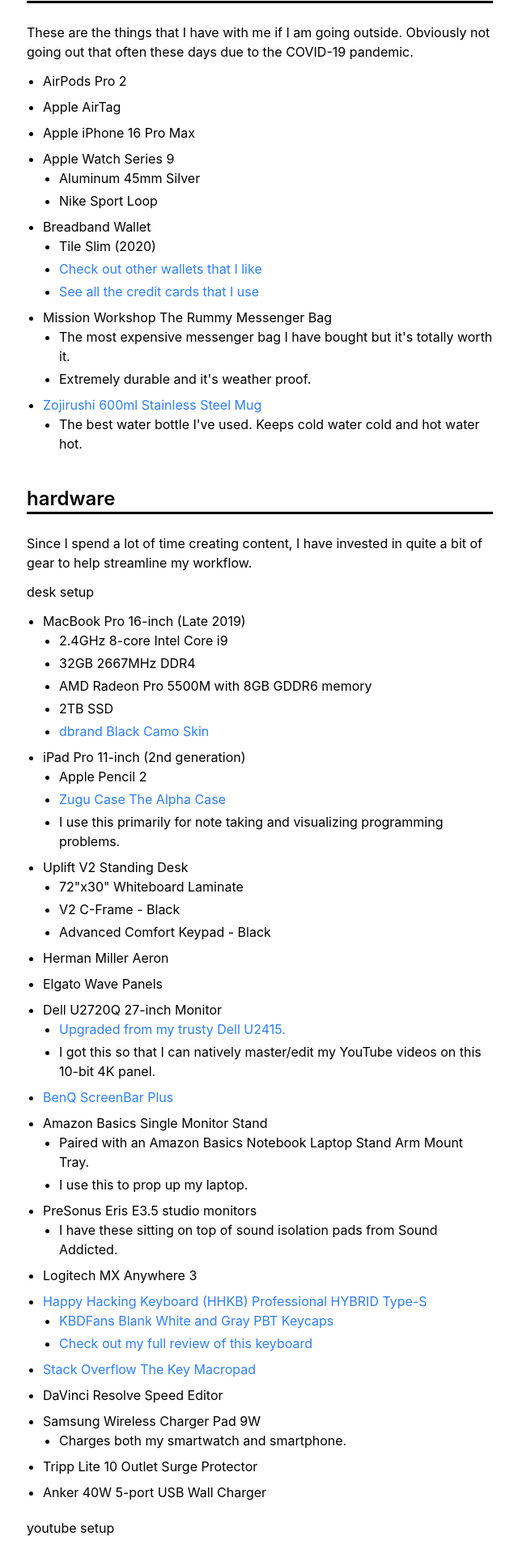
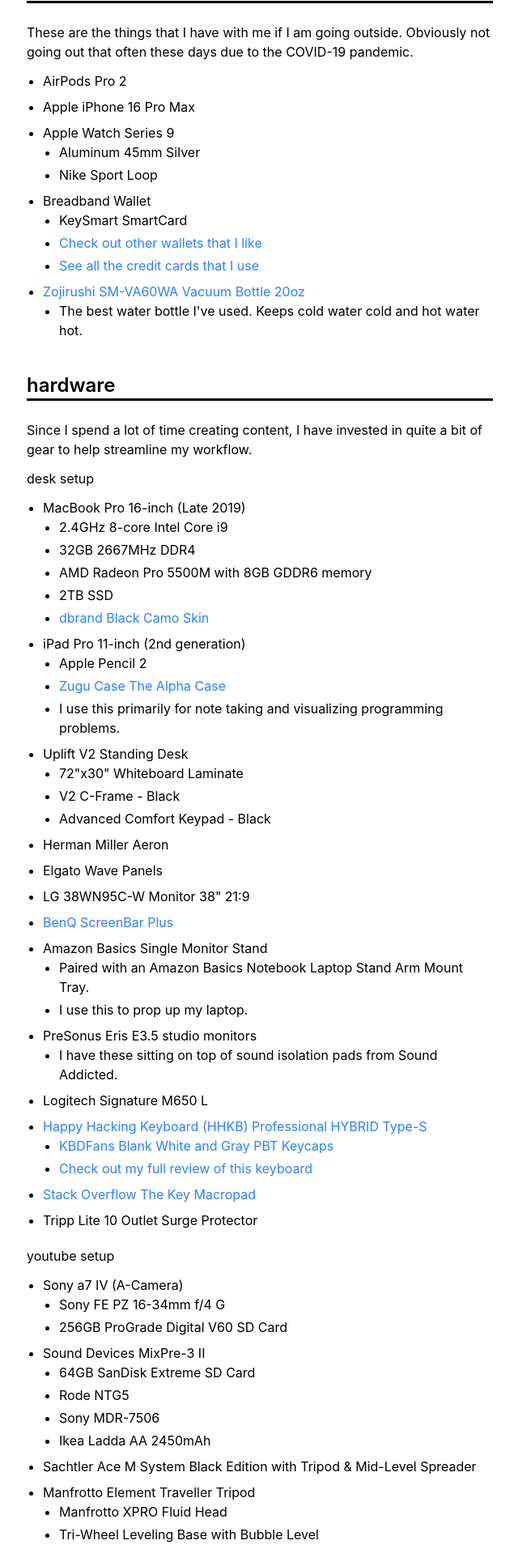
Before and after one commit to dickwyn/v4, a Next.js app: page /uses in a window 1280 px wide. Shown: the part 307-2220 px from the top of the page at 81% size, without its empty margins (319-959 px from the left). Built offline with nearby package versions, Linux system fonts and the light colour scheme.

Commit message:
chore: update uses

```diff
--- a/app/uses/uses.ts
+++ b/app/uses/uses.ts
@@ -9,7 +9,7 @@ export const uses = [
         name: 'Breadband Wallet',
         attributeList: [
           {
-            name: 'Tile Slim (2020)',
+            name: 'KeySmart SmartCard',
           },
           {
             name: 'Check out other wallets that I like',
@@ -22,30 +22,18 @@ export const uses = [
         ],
       },
       { name: 'AirPods Pro 2' },
-      {
-        name: 'Mission Workshop The Rummy Messenger Bag',
-        attributeList: [
-          {
-            name: "The most expensive messenger bag I have bought but it's totally worth it.",
-          },
-          {
-            name: "Extremely durable and it's weather proof.",
-          },
-        ],
-      },
       { name: 'Apple iPhone 16 Pro Max' },
       {
         name: 'Apple Watch Series 9',
         attributeList: [{ name: 'Aluminum 45mm Silver' }, { name: 'Nike Sport Loop' }],
       },
       {
-        name: 'Zojirushi 600ml Stainless Steel Mug',
-        url: 'https://www.amazon.com/gp/product/B00HYOGUM2?psc=1',
+        name: 'Zojirushi SM-VA60WA Vacuum Bottle 20oz',
+        url: 'https://a.co/d/ekz2lY5',
         attributeList: [
           { name: "The best water bottle I've used. Keeps cold water cold and hot water hot." },
         ],
       },
-      { name: 'Apple AirTag' },
     ],
   },
   {
@@ -93,16 +81,7 @@ export const uses = [
           { name: 'Herman Miller Aeron' },
           { name: 'Elgato Wave Panels' },
           {
-            name: 'Dell U2720Q 27-inch Monitor',
-            attributeList: [
-              {
-                name: 'Upgraded from my trusty Dell U2415.',
-                url: 'https://twitter.com/dickwyn/status/1433207786528075781',
-              },
-              {
-                name: 'I got this so that I can natively master/edit my YouTube videos on this 10-bit 4K panel.',
-              },
-            ],
+            name: 'LG 38WN95C-W Monitor 38" 21:9',
           },
           {
             name: 'BenQ ScreenBar Plus',
@@ -121,7 +100,7 @@ export const uses = [
               { name: 'I have these sitting on top of sound isolation pads from Sound Addicted.' },
             ],
           },
-          { name: 'Logitech MX Anywhere 3' },
+          { name: 'Logitech Signature M650 L' },
           {
             name: 'Happy Hacking Keyboard (HHKB) Professional HYBRID Type-S',
             url: 'https://happyhackingkb.com/',
@@ -140,13 +119,7 @@ export const uses = [
             name: 'Stack Overflow The Key Macropad',
             url: 'https://drop.com/buy/stack-overflow-the-key-macropad',
           },
-          { name: 'DaVinci Resolve Speed Editor' },
-          {
-            name: 'Samsung Wireless Charger Pad 9W',
-            attributeList: [{ name: 'Charges both my smartwatch and smartphone.' }],
-          },
           { name: 'Tripp Lite 10 Outlet Surge Protector' },
-          { name: 'Anker 40W 5-port USB Wall Charger' },
         ],
       },
       {
@@ -282,7 +255,6 @@ export const uses = [
           { name: 'Microsoft Office' },
           { name: 'Spotify' },
           { name: 'Visual Studio Code' },
-          { name: 'WhatsApp' },
           { name: 'FreeFileSync' },
           { name: 'f.lux' },
           { name: 'iZotope RX 8' },
@@ -293,11 +265,11 @@ export const uses = [
         name: 'mac',
         sort: true,
         list: [
-          { name: 'Alfred 4' },
-          { name: 'iTerm' },
+          { name: 'Raycast' },
           { name: 'MacTeX' },
           { name: 'AppCleaner' },
           { name: 'Pixelmator Pro' },
+          { name: 'Shottr' },
         ],
       },
       {
@@ -318,13 +290,12 @@ export const uses = [
         name: 'chrome extensions',
         sort: true,
         list: [
-          { name: '1Password X Beta' },
+          { name: '1Password' },
           { name: 'META SEO inspector' },
           { name: 'React Developer Tools' },
           { name: 'uBlock Origin' },
           { name: 'Wappalyzer' },
           { name: 'The Camelizer' },
-          { name: 'ClearURLs' },
           { name: 'Return YouTube Dislike' },
           { name: 'SponsorBlock for YouTube' },
         ],
```
